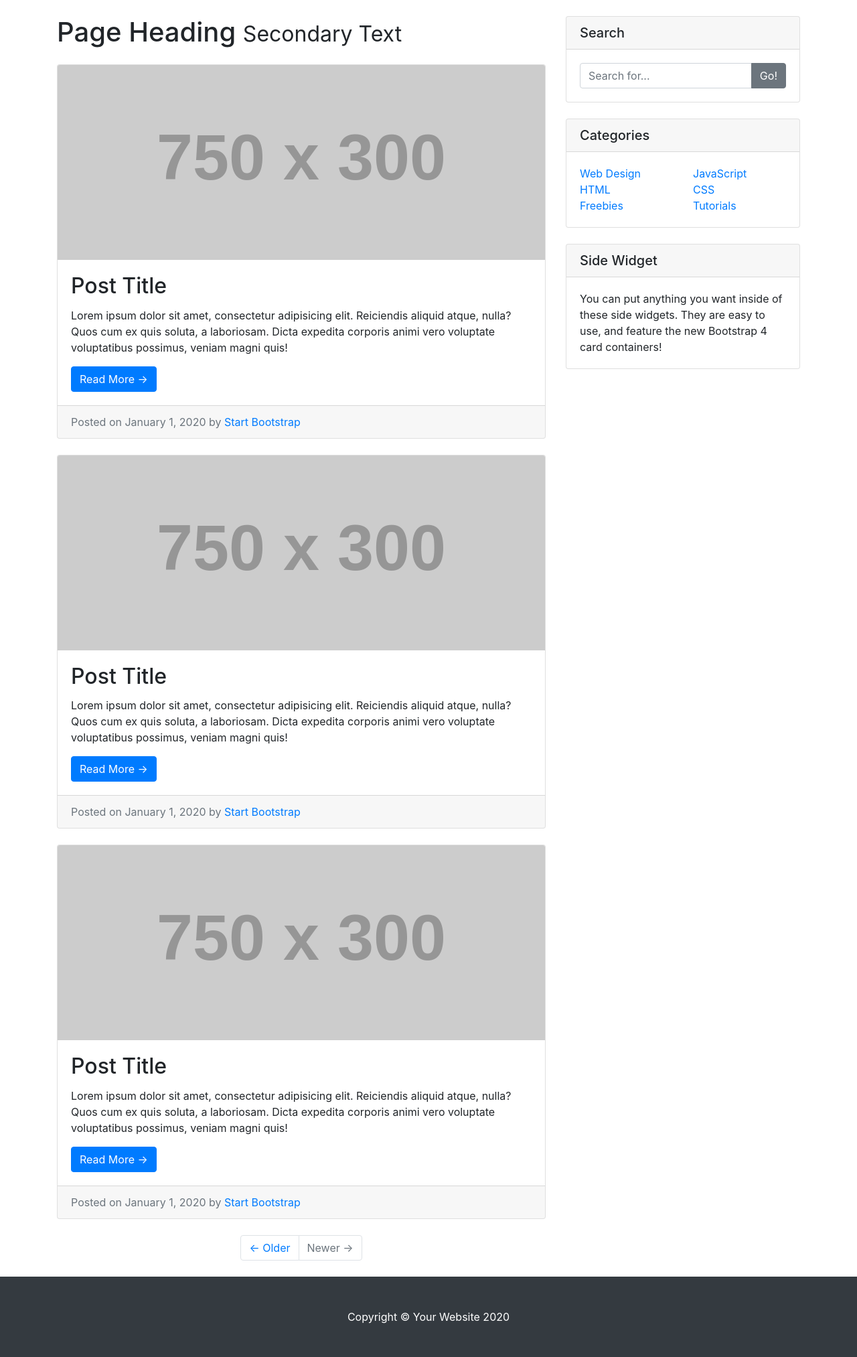
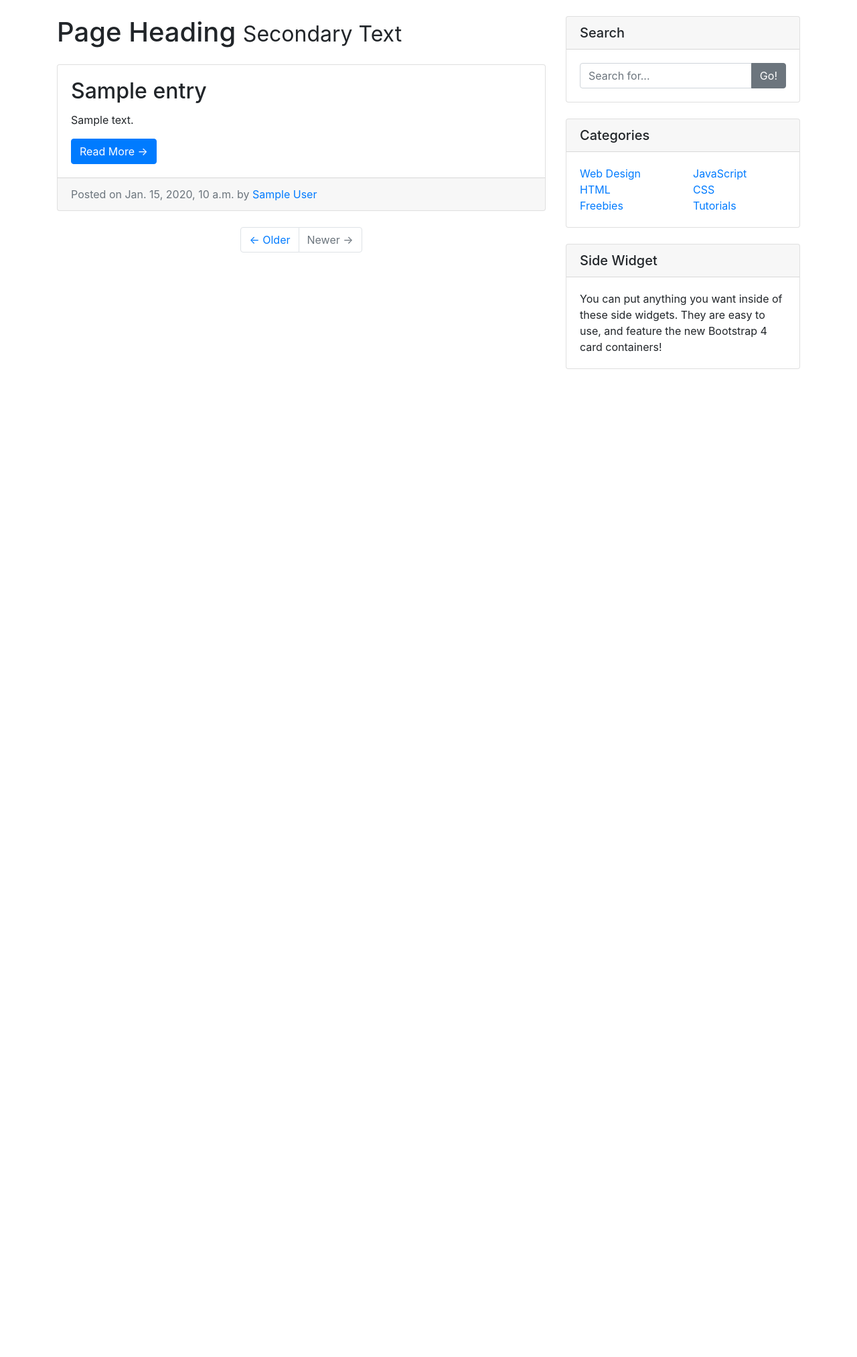
Before and after one commit to brijathom/blog, a Django app: template entries/templates/entries/index.html in a window 1280 px wide. Shown: the part 56-2082 px from the top of the page at 67% size. After the commit the page ends 607 px from the top, so only its background shows below. Run offline with Django 3.2, Linux system fonts and the light colour scheme; the template is opened without the code that fills it: most values are stand-ins (such as "Sample title", 1, 10 or a date in 2020); grey boxes labelled with a size stand in for pictures from a placeholder-image service; some libraries are stand-ins or nearby versions.

Commit message:
Allow the user to create new posts

```diff
--- /dev/null
+++ b/entries/templates/entries/base.html
@@ -0,0 +1,138 @@
+{% load static %}
+
+<!DOCTYPE html>
+<html lang="en">
+    <head>
+        <meta charset="utf-8" />
+        <meta name="viewport" content="width=device-width, initial-scale=1, shrink-to-fit=no" />
+        <meta name="description" content="" />
+        <meta name="author" content="" />
+
+        <title>Blog Home - Start Bootstrap Template</title>
+
+        <!-- Bootstrap core CSS -->
+        <link href="{%  static 'entries/vendor/bootstrap/css/bootstrap.min.css' %}" rel="stylesheet" />
+
+        <!-- Custom styles for this template -->
+        <link href="{%  static 'entries/css/blog-home.css' %}" rel="stylesheet" />
+    </head>
+
+    <body>
+        <!-- Navigation -->
+        <nav class="navbar navbar-expand-lg navbar-dark bg-dark fixed-top">
+            <div class="container">
+                <a class="navbar-brand" href="#">Start Bootstrap</a>
+                <button
+                    class="navbar-toggler"
+                    type="button"
+                    data-toggle="collapse"
+                    data-target="#navbarResponsive"
+                    aria-controls="navbarResponsive"
+                    aria-expanded="false"
+                    aria-label="Toggle navigation"
+                >
+                    <span class="navbar-toggler-icon"></span>
+                </button>
+                <div class="collapse navbar-collapse" id="navbarResponsive">
+                    <ul class="navbar-nav ml-auto">
+                        <li class="nav-item active">
+                            <a class="nav-link" href="#"
+                                >Home
+                                <span class="sr-only">(current)</span>
+                            </a>
+                        </li>
+                        <li class="nav-item">
+                            <a class="nav-link" href="#">About</a>
+                        </li>
+                        <li class="nav-item">
+                            <a class="nav-link" href="#">Services</a>
+                        </li>
+                        <li class="nav-item">
+                            <a class="nav-link" href="#">Contact</a>
+                        </li>
+                    </ul>
+                </div>
+            </div>
+        </nav>
+
+        <!-- Page Content -->
+        <div class="container">
+            <div class="row">
+                {% block content %} {% endblock %}
+
+                <!-- Sidebar Widgets Column -->
+                <div class="col-md-4">
+                    <!-- Search Widget -->
+                    <div class="card my-4">
+                        <h5 class="card-header">Search</h5>
+                        <div class="card-body">
+                            <div class="input-group">
+                                <input type="text" class="form-control" placeholder="Search for..." />
+                                <span class="input-group-append">
+                                    <button class="btn btn-secondary" type="button">Go!</button>
+                                </span>
+                            </div>
+                        </div>
+                    </div>
+
+                    <!-- Categories Widget -->
+                    <div class="card my-4">
+                        <h5 class="card-header">Categories</h5>
+                        <div class="card-body">
+                            <div class="row">
+                                <div class="col-lg-6">
+                                    <ul class="list-unstyled mb-0">
+                                        <li>
+                                            <a href="#">Web Design</a>
+                                        </li>
+                                        <li>
+                                            <a href="#">HTML</a>
+                                        </li>
+                                        <li>
+                                            <a href="#">Freebies</a>
+                                        </li>
+                                    </ul>
+                                </div>
+                                <div class="col-lg-6">
+                                    <ul class="list-unstyled mb-0">
+                                        <li>
+                                            <a href="#">JavaScript</a>
+                                        </li>
+                                        <li>
+                                            <a href="#">CSS</a>
+                                        </li>
+                                        <li>
+                                            <a href="#">Tutorials</a>
+                                        </li>
+                                    </ul>
+                                </div>
+                            </div>
+                        </div>
+                    </div>
+
+                    <!-- Side Widget -->
+                    <div class="card my-4">
+                        <h5 class="card-header">Side Widget</h5>
+                        <div class="card-body">
+                            You can put anything you want inside of these side widgets. They are easy to use, and feature the new Bootstrap 4 card containers!
+                        </div>
+                    </div>
+                </div>
+            </div>
+            <!-- /.row -->
+        </div>
+        <!-- /.container -->
+
+        <!-- Footer -->
+        <!-- <footer class="py-5 bg-dark">
+            <div class="container">
+                <p class="m-0 text-center text-white">Copyright &copy; Your Website 2020</p>
+            </div> -->
+        <!-- /.container -->
+        <!-- </footer> -->
+
+        <!-- Bootstrap core JavaScript -->
+        <script src="{%  static 'entries/vendor/jquery/jquery.min.js' %}"></script>
+        <script src="{%  static 'entries/vendor/bootstrap/js/bootstrap.bundle.min.js' %}"></script>
+    </body>
+</html>
--- a/entries/templates/entries/index.html
+++ b/entries/templates/entries/index.html
@@ -1,106 +1,26 @@
-<!DOCTYPE html>
-<html lang="en">
-
-<head>
-
-  <meta charset="utf-8">
-  <meta name="viewport" content="width=device-width, initial-scale=1, shrink-to-fit=no">
-  <meta name="description" content="">
-  <meta name="author" content="">
-
-  <title>Blog Home - Start Bootstrap Template</title>
-
-  <!-- Bootstrap core CSS -->
-  <link href="vendor/bootstrap/css/bootstrap.min.css" rel="stylesheet">
-
-  <!-- Custom styles for this template -->
-  <link href="css/blog-home.css" rel="stylesheet">
-
-</head>
-
-<body>
-
-  <!-- Navigation -->
-  <nav class="navbar navbar-expand-lg navbar-dark bg-dark fixed-top">
-    <div class="container">
-      <a class="navbar-brand" href="#">Start Bootstrap</a>
-      <button class="navbar-toggler" type="button" data-toggle="collapse" data-target="#navbarResponsive" aria-controls="navbarResponsive" aria-expanded="false" aria-label="Toggle navigation">
-        <span class="navbar-toggler-icon"></span>
-      </button>
-      <div class="collapse navbar-collapse" id="navbarResponsive">
-        <ul class="navbar-nav ml-auto">
-          <li class="nav-item active">
-            <a class="nav-link" href="#">Home
-              <span class="sr-only">(current)</span>
-            </a>
-          </li>
-          <li class="nav-item">
-            <a class="nav-link" href="#">About</a>
-          </li>
-          <li class="nav-item">
-            <a class="nav-link" href="#">Services</a>
-          </li>
-          <li class="nav-item">
-            <a class="nav-link" href="#">Contact</a>
-          </li>
-        </ul>
-      </div>
-    </div>
-  </nav>
-
-  <!-- Page Content -->
-  <div class="container">
-
-    <div class="row">
+{% extends "entries/base.html" %} {% block content %}
 
 <!-- Blog Entries Column -->
 <div class="col-md-8">
-
-        <h1 class="my-4">Page Heading
+    <h1 class="my-4">
+        Page Heading
         <small>Secondary Text</small>
     </h1>
 
+    {% for entry in blog_entries %}
     <!-- Blog Post -->
     <div class="card mb-4">
-          <img class="card-img-top" src="http://placehold.it/750x300" alt="Card image cap">
         <div class="card-body">
-            <h2 class="card-title">Post Title</h2>
-            <p class="card-text">Lorem ipsum dolor sit amet, consectetur adipisicing elit. Reiciendis aliquid atque, nulla? Quos cum ex quis soluta, a laboriosam. Dicta expedita corporis animi vero voluptate voluptatibus possimus, veniam magni quis!</p>
-            <a href="#" class="btn btn-primary">Read More &rarr;</a>
+            <h2 class="card-title">{{ entry.entry_title }}</h2>
+            <p class="card-text">{{ entry.entry_text|truncatechars:100 }}</p>
+            <a href="{% url 'entry_detail' entry.pk %}" class="btn btn-primary">Read More &rarr;</a>
         </div>
         <div class="card-footer text-muted">
-            Posted on January 1, 2020 by
-            <a href="#">Start Bootstrap</a>
+            Posted on {{ entry.entry_date }} by
+            <a href="#">{{ entry.entry_author }}</a>
         </div>
     </div>
-
-        <!-- Blog Post -->
-        <div class="card mb-4">
-          <img class="card-img-top" src="http://placehold.it/750x300" alt="Card image cap">
-          <div class="card-body">
-            <h2 class="card-title">Post Title</h2>
-            <p class="card-text">Lorem ipsum dolor sit amet, consectetur adipisicing elit. Reiciendis aliquid atque, nulla? Quos cum ex quis soluta, a laboriosam. Dicta expedita corporis animi vero voluptate voluptatibus possimus, veniam magni quis!</p>
-            <a href="#" class="btn btn-primary">Read More &rarr;</a>
-          </div>
-          <div class="card-footer text-muted">
-            Posted on January 1, 2020 by
-            <a href="#">Start Bootstrap</a>
-          </div>
-        </div>
-
-        <!-- Blog Post -->
-        <div class="card mb-4">
-          <img class="card-img-top" src="http://placehold.it/750x300" alt="Card image cap">
-          <div class="card-body">
-            <h2 class="card-title">Post Title</h2>
-            <p class="card-text">Lorem ipsum dolor sit amet, consectetur adipisicing elit. Reiciendis aliquid atque, nulla? Quos cum ex quis soluta, a laboriosam. Dicta expedita corporis animi vero voluptate voluptatibus possimus, veniam magni quis!</p>
-            <a href="#" class="btn btn-primary">Read More &rarr;</a>
-          </div>
-          <div class="card-footer text-muted">
-            Posted on January 1, 2020 by
-            <a href="#">Start Bootstrap</a>
-          </div>
-        </div>
+    {% endfor %}
 
     <!-- Pagination -->
     <ul class="pagination justify-content-center mb-4">
@@ -111,88 +31,6 @@
             <a class="page-link" href="#">Newer &rarr;</a>
         </li>
     </ul>
-
 </div>
 
-      <!-- Sidebar Widgets Column -->
-      <div class="col-md-4">
-
-        <!-- Search Widget -->
-        <div class="card my-4">
-          <h5 class="card-header">Search</h5>
-          <div class="card-body">
-            <div class="input-group">
-              <input type="text" class="form-control" placeholder="Search for...">
-              <span class="input-group-append">
-                <button class="btn btn-secondary" type="button">Go!</button>
-              </span>
-            </div>
-          </div>
-        </div>
-
-        <!-- Categories Widget -->
-        <div class="card my-4">
-          <h5 class="card-header">Categories</h5>
-          <div class="card-body">
-            <div class="row">
-              <div class="col-lg-6">
-                <ul class="list-unstyled mb-0">
-                  <li>
-                    <a href="#">Web Design</a>
-                  </li>
-                  <li>
-                    <a href="#">HTML</a>
-                  </li>
-                  <li>
-                    <a href="#">Freebies</a>
-                  </li>
-                </ul>
-              </div>
-              <div class="col-lg-6">
-                <ul class="list-unstyled mb-0">
-                  <li>
-                    <a href="#">JavaScript</a>
-                  </li>
-                  <li>
-                    <a href="#">CSS</a>
-                  </li>
-                  <li>
-                    <a href="#">Tutorials</a>
-                  </li>
-                </ul>
-              </div>
-            </div>
-          </div>
-        </div>
-
-        <!-- Side Widget -->
-        <div class="card my-4">
-          <h5 class="card-header">Side Widget</h5>
-          <div class="card-body">
-            You can put anything you want inside of these side widgets. They are easy to use, and feature the new Bootstrap 4 card containers!
-          </div>
-        </div>
-
-      </div>
-
-    </div>
-    <!-- /.row -->
-
-  </div>
-  <!-- /.container -->
-
-  <!-- Footer -->
-  <footer class="py-5 bg-dark">
-    <div class="container">
-      <p class="m-0 text-center text-white">Copyright &copy; Your Website 2020</p>
-    </div>
-    <!-- /.container -->
-  </footer>
-
-  <!-- Bootstrap core JavaScript -->
-  <script src="vendor/jquery/jquery.min.js"></script>
-  <script src="vendor/bootstrap/js/bootstrap.bundle.min.js"></script>
-
-</body>
-
-</html>
+{% endblock %}
--- a/entries/urls.py
+++ b/entries/urls.py
@@ -1,6 +1,8 @@
 from django.urls import path
-from .views import HomeView
+from .views import HomeView, EntryView, CreateEntryView
 
 urlpatterns = [
-    path('home/', HomeView.as_view(), name='blog_home')
+    path('', HomeView.as_view(), name='blog_home'),
+    path('entry/<int:pk>/', EntryView.as_view(), name='entry_detail'),
+    path('create_entry/', CreateEntryView.as_view(success_url='/'), name='create_entry')
 ]
```
Also changed, not shown: entries/templates/entries/create_entry.html (added, +15 -0 lines), entries/templates/entries/entry_detail.html (added, +18 -0 lines), entries/views.py (+19 -1 lines), db.sqlite3. Lines whose indentation alone changed are shown as unchanged.
